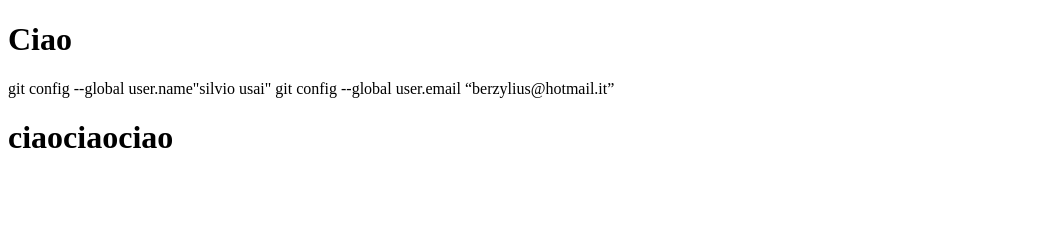
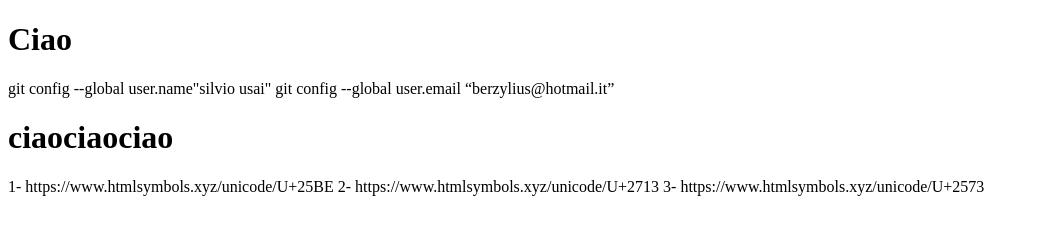
Before and after one commit to silviousai96/vscode-git-test, a plain HTML site: page index.html in a window 1280 px wide. Shown: the whole page, without its empty margins (0-1039 px from the left). Drawn offline with Linux system fonts and the light colour scheme.

Commit message:
aggiorno

```diff
--- a/index.html
+++ b/index.html
@@ -13,5 +13,10 @@
     <h1>ciaociaociao</h1>
 
 
+    1- https://www.htmlsymbols.xyz/unicode/U+25BE
+2- https://www.htmlsymbols.xyz/unicode/U+2713
+3- https://www.htmlsymbols.xyz/unicode/U+2573
+
+
 </body>
 </html>
```
